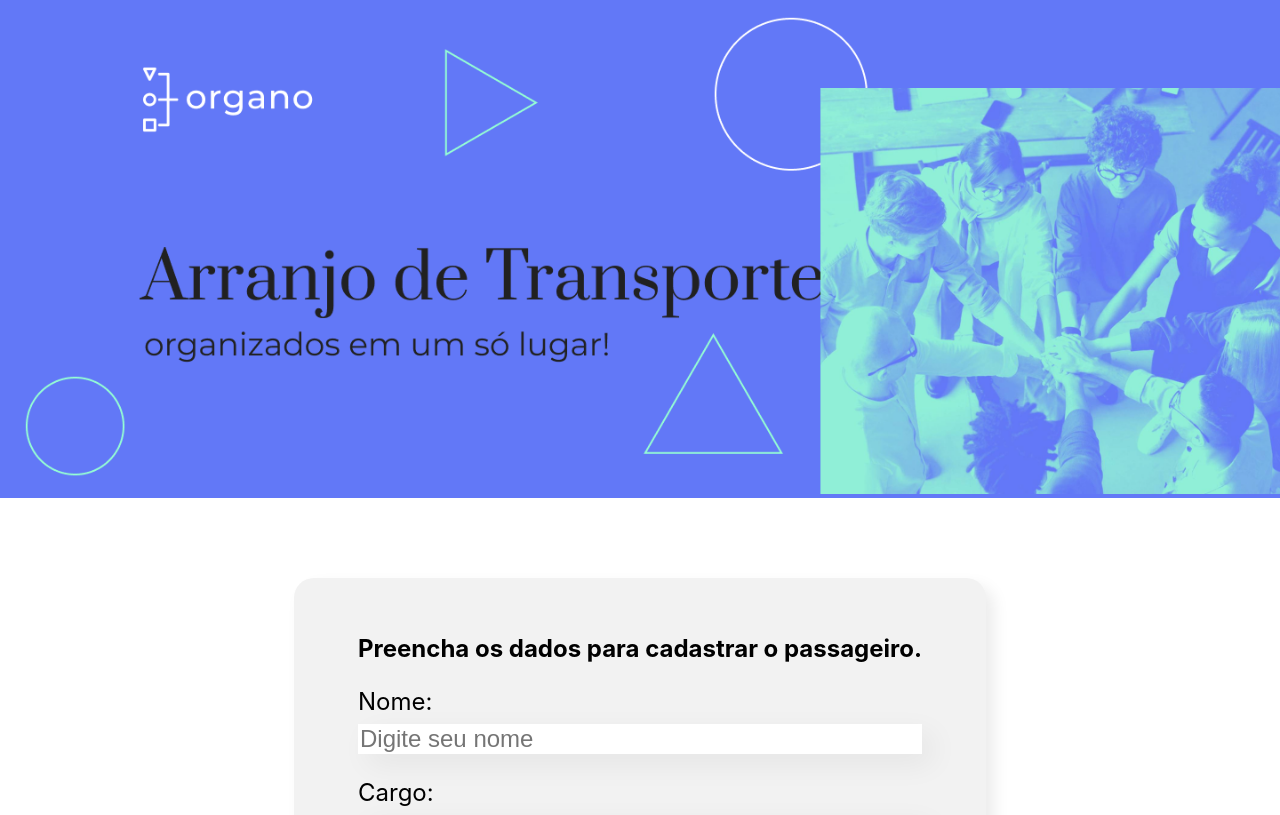
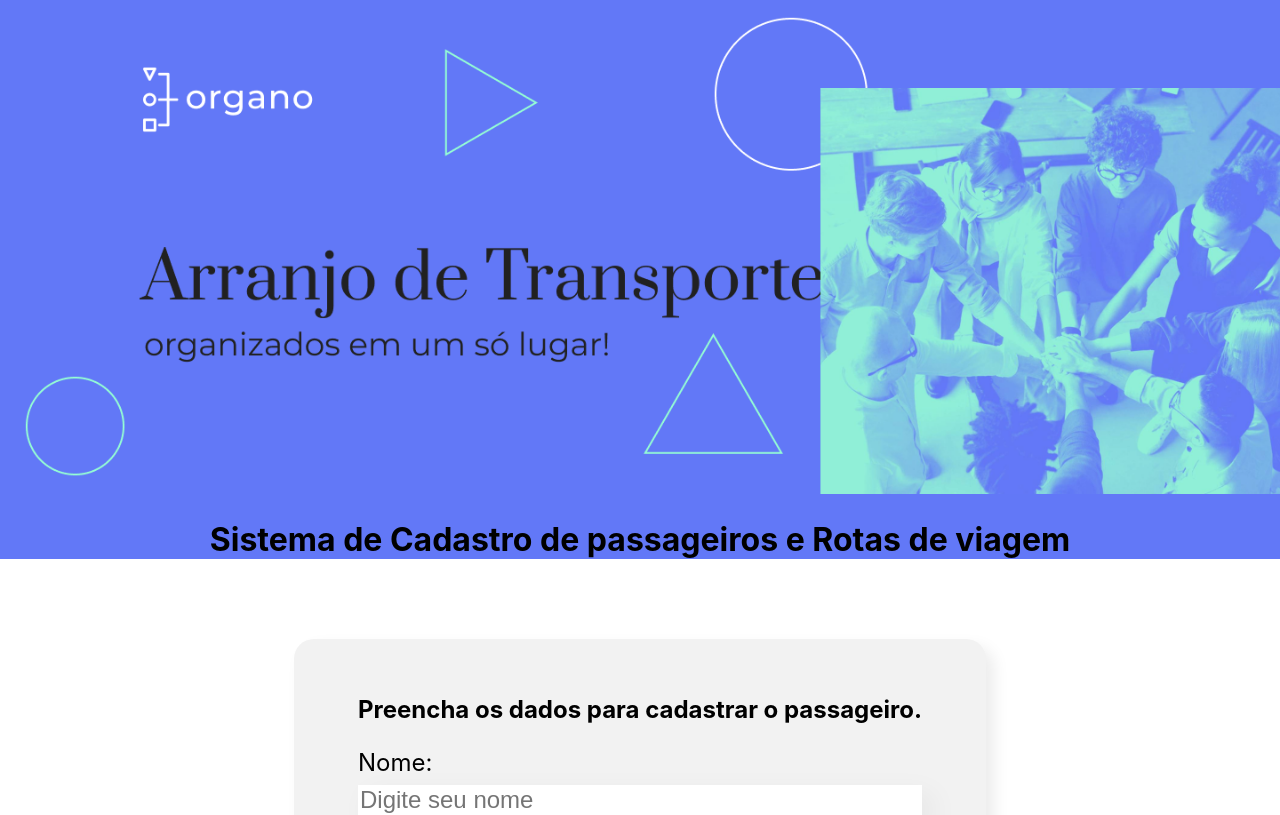
Before and after one commit to sdlima4025/organo, a React (Create React App) app: page / in a window 1280 px wide. Shown: the top 815 px of the page. Built offline with nearby package versions, Linux system fonts and the light colour scheme.

Commit message:
inserindo  informação com usso de fragment

```diff
--- a/src/App.js
+++ b/src/App.js
@@ -47,6 +47,7 @@ function App() {
   const [colaboradores, setColaboradores] = useState([])
 
   const aoNovoColaboradorAdicionado = (colaborador) => {
+    debugger
     // console.log(colaborador)
     setColaboradores([...colaboradores, colaborador])
   }
--- a/src/componentes/Banner/Banner.css
+++ b/src/componentes/Banner/Banner.css
@@ -1,5 +1,8 @@
 .banner {
   background-color: #6278F7;
+  text-align: center;
+}
+.banner h1 {
   text-align: center;
 }
 
--- a/src/componentes/Banner/Banner.js
+++ b/src/componentes/Banner/Banner.js
@@ -1,11 +1,15 @@
+import { Fragment } from 'react'
 import './Banner.css'
 
 function Banner () {
-  // JSX
+  // JSX uso de fragmente (<> </>) AND <fragmente></fragmente>
   return (
+    <Fragment>
     <header className='banner'>
       <img src="/imagens/Banner.png" alt="imagem do site orni"/>
+      <h1>Sistema de Cadastro de passageiros e Rotas de viagem</h1>
     </header>
+    </Fragment>
   )
 }
 
```
